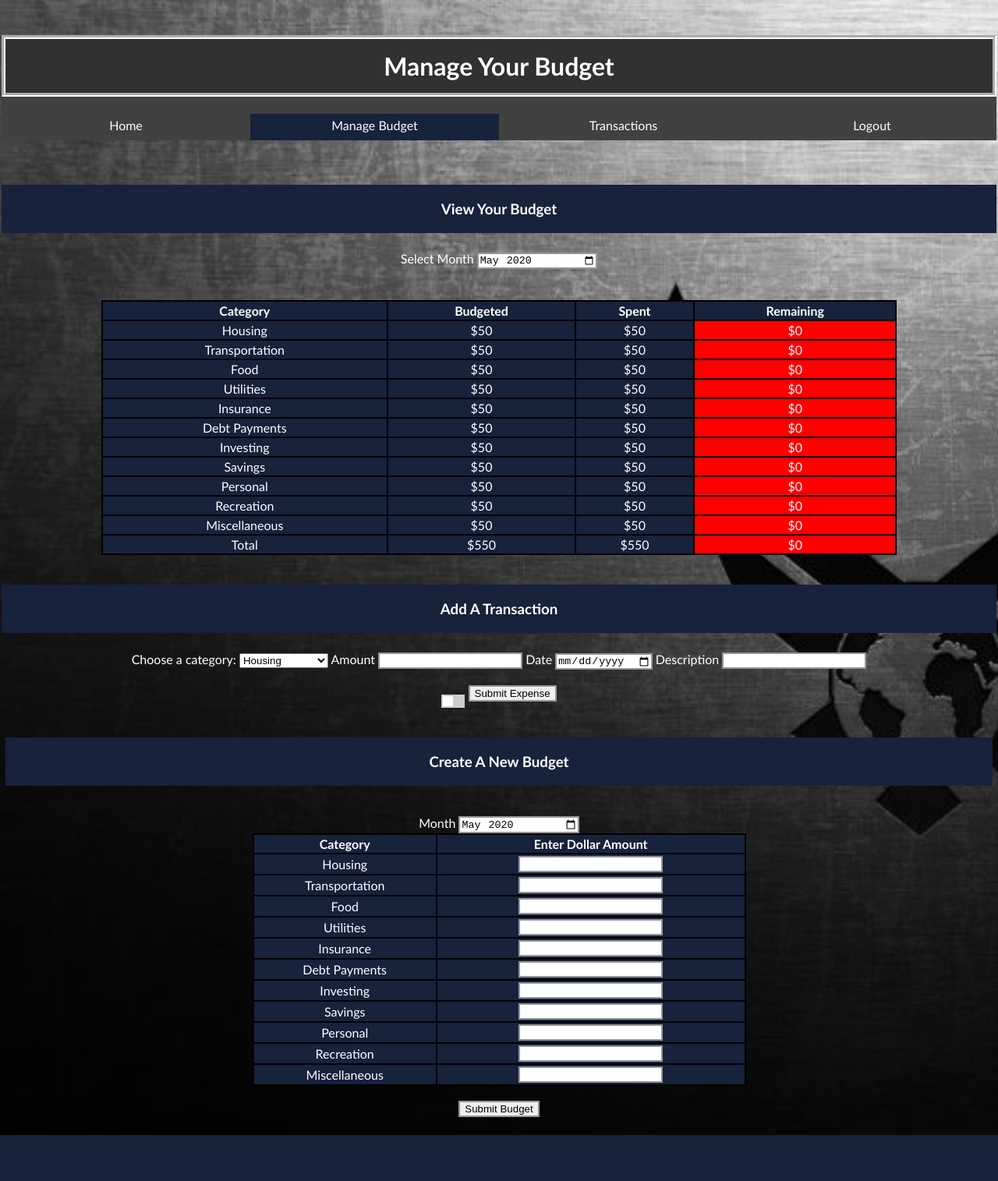
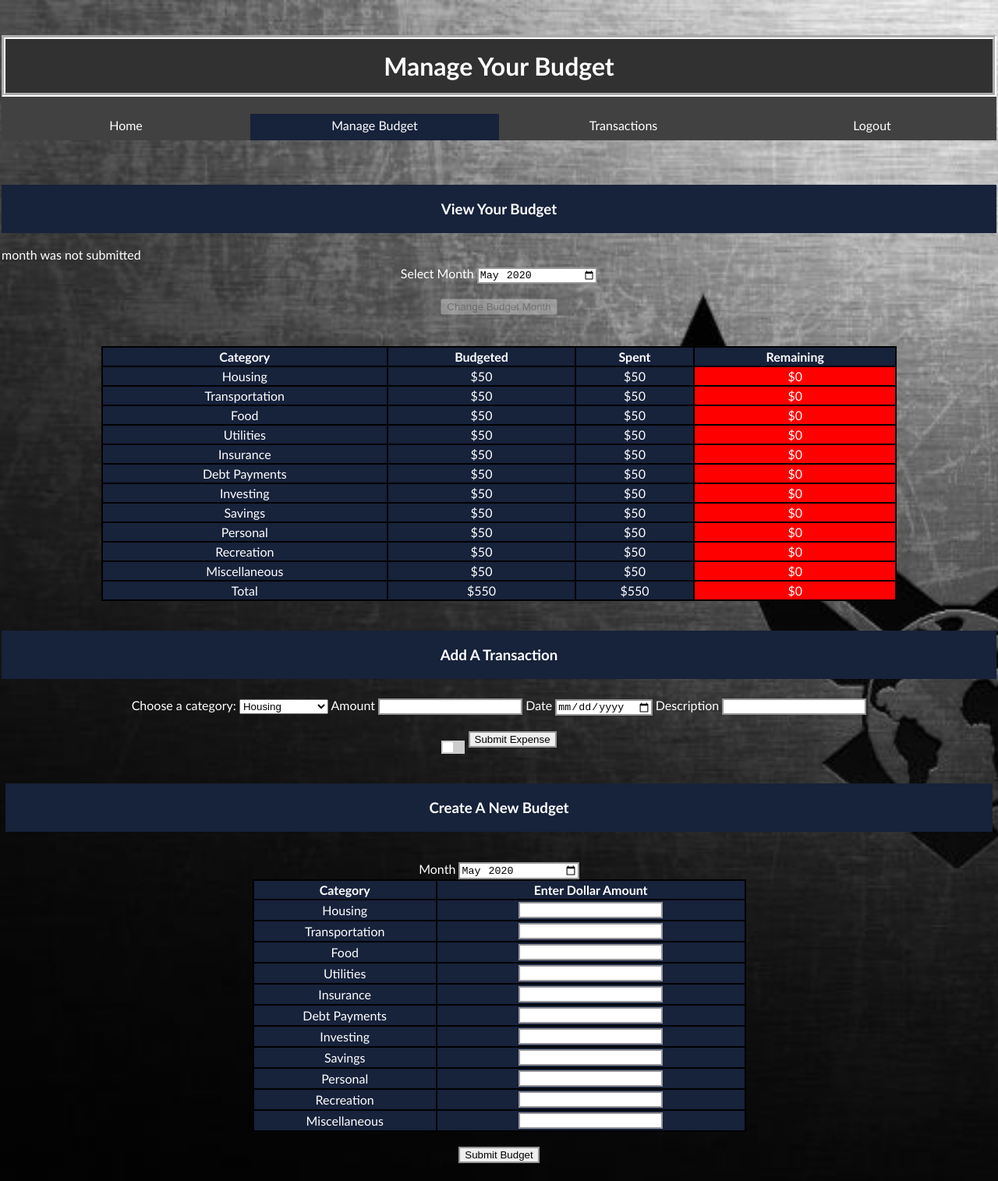
Before and after one commit to crichardson5/cs364Website, a PHP site: page /viewCreateBudget.php in a window 1280 px wide. Shown: the whole page at 78% size. Before the commit the page ends 1456 px from the top, so only its background shows below. Run offline with PHP 8.4, Linux system fonts and the light colour scheme; a user stored in the database is signed in; data comes from the database, SQL or seed files in the repository.

Commit message:
updated site

```diff
--- a/logout.php
+++ b/logout.php
@@ -3,7 +3,7 @@ session_start(); // start (or resume) session
 if (! isset($_SESSION["emailAddress"]) // already authenticated
     && isset($_POST["emailAddress"], $_POST["password"])) {
   // query database for  account information
-  $statement = $connection->prepare("UPDATE budget
+  $statement = $connection->prepare("UPDATE systemUser
                                      SET login = FALSE
                                      WHERE login = TRUE;");
   $statement->execute();
--- a/script.js
+++ b/script.js
@@ -107,3 +107,9 @@ return errorsWithForm;
 }
 
 }
+
+function changeDate(){
+	//enable submit button
+  var submitButton = document.getElementById("submitMonth");
+  submitButton.disabled = false;
+}
--- a/stylesheet.css
+++ b/stylesheet.css
@@ -161,9 +161,15 @@ input:valid {
 
 input[type="submit"]:hover
 {
-    cursor: pointer;
+	&:not input[type="submit"]:disabled:hover{
+	cursor: pointer;
     background: #ffc107;
     color: #000;
+	}
+}
+
+input[type="submit"]:disabled:hover{
+	cursor:not-allowed
 }
 
 .avatar{
--- a/viewCreateBudget.php
+++ b/viewCreateBudget.php
@@ -215,6 +215,10 @@ if (isset($_POST['submitTransaction'])){
 			}
 		}
 
+
+		echo" <h3>View Your Budget</h3>";
+		if(!isset($_POST['submitMonth'])){
+				echo"month was not submitted";
 				//gets the most recent budget's budget num
 				$query = "SELECT * FROM userBudget WHERE user_id ='$idNum';";
 				$budgetNum = -1;
@@ -227,15 +231,36 @@ if (isset($_POST['submitTransaction'])){
 						}
 					}
 				}
-		echo" <h3>View Your Budget</h3>";
-		if($budgetNum > 0){
-			echo"
-			<form id='selectBudgetMonth' class='form-vertical'>
+
+			} else {
+				$date = $_POST["budgetMonth"];
+				$date .= "-01";
+				//gets the requested budget
+				$query = "SELECT * FROM userBudget WHERE user_id ='$idNum' AND budget_date = '$date';";
+				$budgetNum = -1;
+				$budgetMonth;
+				if($result = mysqli_query($connection, $query)){
+					if(mysqli_num_rows($result) > 0){
+						while($row = mysqli_fetch_array($result)){
+							$budgetNum = intval($row['budget_id']);
+						}
+					}
+				}
+
+			}
+
+			echo"<form id='selectBudgetMonth' class='form-vertical' method='POST'>
 					<label for='budgetMonth'>Select Month</label>
-				<input type='month' id='budgetMonth' name='budgetMonth' pattern='[0-9]{4}-[0-9]{2}' value=". substr($date, 0, -3) .">
+					<input type='month' id='budgetMonth' onChange='changeDate()' name='budgetMonth'' value=". substr($date, 0, -3) .">
+					<br>
+					<br>
+
+					<input type='submit' id='submitMonth' name='submitMonth' disabled = 'true' value='Change Budget Month'>
 				</form>
 
 			<br>";
+
+		if($budgetNum > 0){
 
 			$sql = "SELECT * FROM budgetCategory WHERE budget_id = $budgetNum";
 			$budgetSum = 0;
```
Lines whose indentation alone changed are shown as unchanged.
